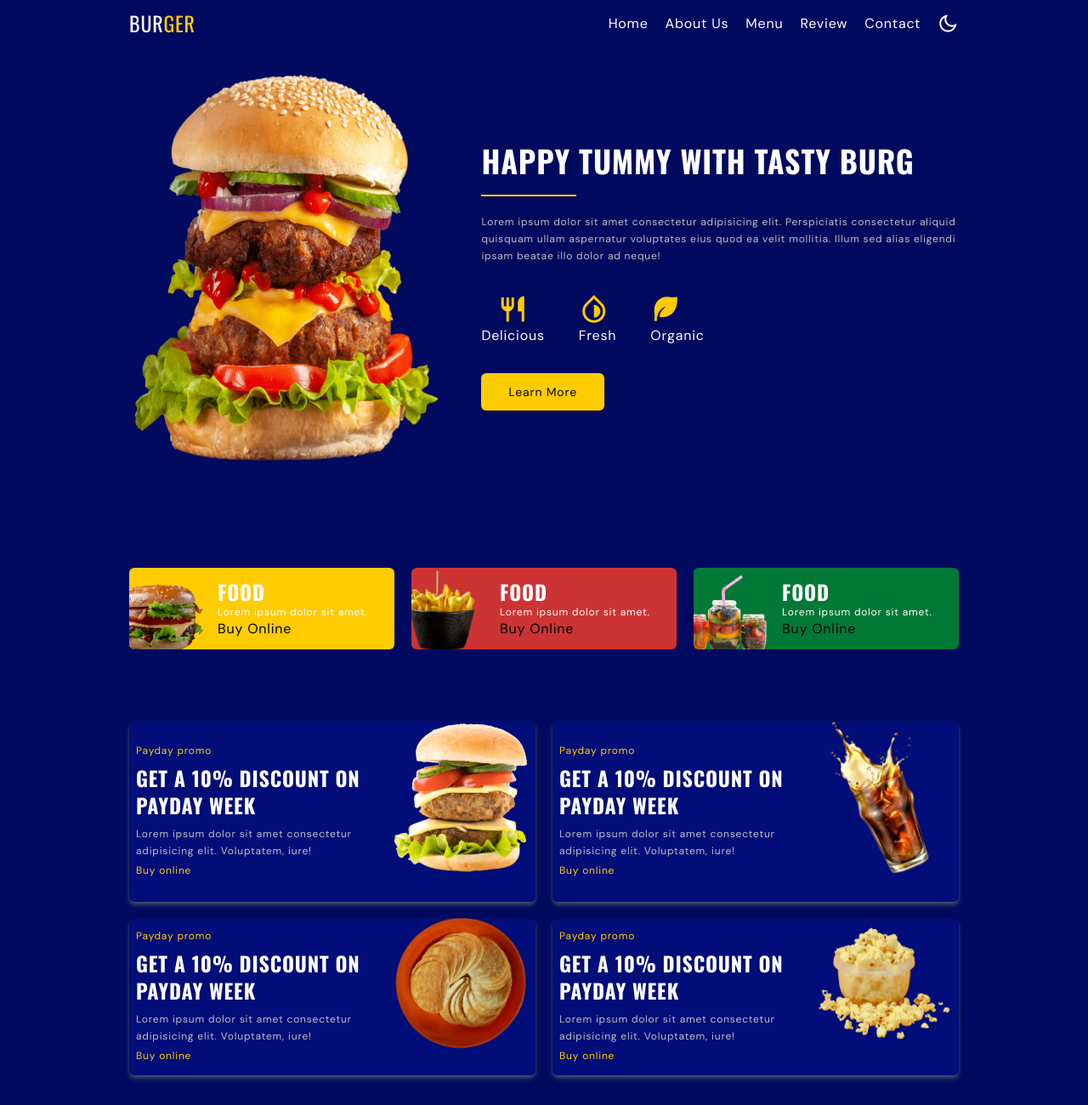
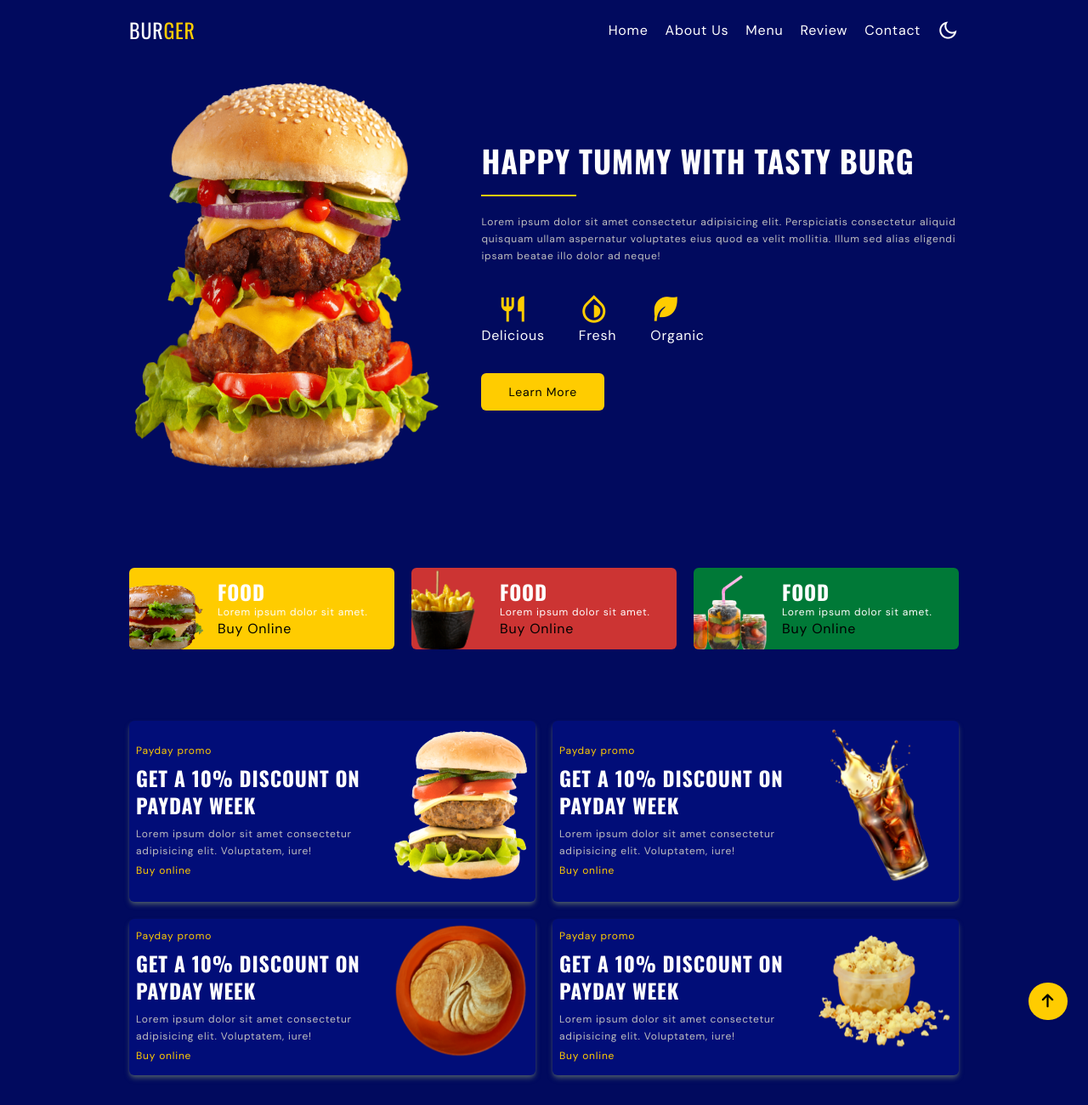
Before and after one commit to saikat-barai/Burger-Shop, a website: page src/index.html in a window 1280 px wide. Shown: the top 1300 px of the page at 85% size. Drawn offline with nearby package versions, Linux system fonts and the light colour scheme.

Commit message:
scrollUp btn complete

```diff
--- a/src/index.html
+++ b/src/index.html
@@ -19,7 +19,7 @@
 </head>
 
 <body>
-    <div class="bg-primaryColor fixed top-0 left-0 w-full z-50">
+    <div class="bg-primaryColor fixed top-0 left-0 w-full z-50 lg:py-2" id="header">
         <nav class="container relative h-14 flex justify-between items-center">
             <div>
                 <a href="" class="text-2xl uppercase font-oswald">Bur<span class="text-secendaryColor">Ger</span></a>
@@ -680,6 +680,8 @@
     </footer>
     <!-- --------------footer section start ------------------- -->
 
+    <!-- --------------scroll up btn start ------------------- -->
+    <a href="#" class="fixed right-6 -bottom-1/2 bg-secendaryColor shadow-sm px-4 py-2 rounded-full text-lg text-blackColor z-50 hover:-translate-y-1 ease-in duration-200" id="scroll-up"><i class="fa-solid fa-arrow-up"></i></a>
     <!-- ----------swiper js cdn---------------- -->
     <script src="https://cdn.jsdelivr.net/npm/swiper@11/swiper-bundle.min.js"></script>
     <script>
--- a/src/input.css
+++ b/src/input.css
@@ -6,6 +6,9 @@
 
 
 @layer base{
+    html{
+        @apply scroll-smooth;
+    }
     body {
         @apply text-whiteColor bg-primaryColor tracking-wider font-dmsans;
     }
--- a/src/main.js
+++ b/src/main.js
@@ -59,3 +59,31 @@ tabs.forEach(tab => {
     })
 
 })
+
+
+// ----------scroup btn script-----------
+const scrollup = () =>{
+    const scrollupbtn = document.getElementById('scroll-up');
+    if (this.scrollY >= 250) {
+        scrollupbtn.classList.remove('-bottom-1/2');
+        scrollupbtn.classList.add('bottom-4');
+    }
+    else{
+        scrollupbtn.classList.add('-bottom-1/2');
+        scrollupbtn.classList.remove('bottom-4');
+    }
+}
+window.addEventListener('scroll', scrollup)
+
+
+// ---------------header scroll script------------
+const headerScroll = () => {
+    const header = document.getElementById('header');
+    if (this.scrollY >50) {
+        header.classList.add('border-b', 'border-secendaryColor');
+    }
+    else{
+        header.classList.remove('border-b', 'border-secendaryColor');
+    }
+}
+window.addEventListener('scroll', headerScroll);
```
Also changed, not shown: dist/output.css.
